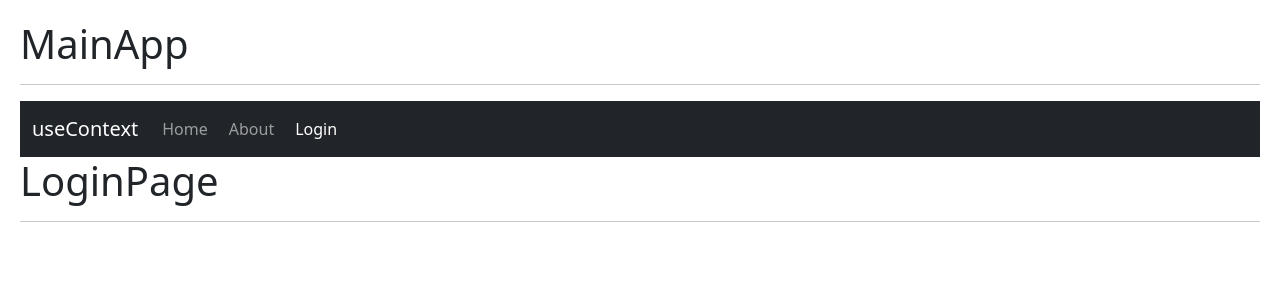
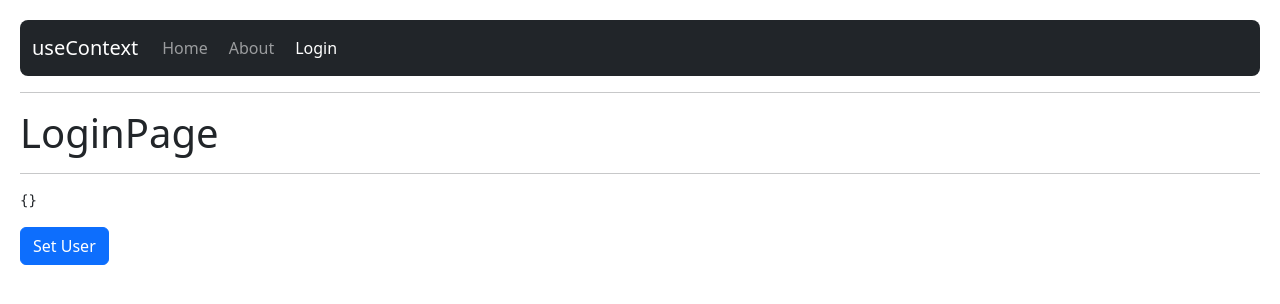
Before and after one commit to mondev811/hooks, a React (Vite) app: page /login in a window 1280 px wide. Shown: the top 304 px of the page. Built offline with nearby package versions, Linux system fonts and the light colour scheme.

Commit message:
Add useContext

```diff
--- a/src/09-useContext/LoginPage.jsx
+++ b/src/09-useContext/LoginPage.jsx
@@ -1,10 +1,27 @@
-import React from "react";
+import React, { useContext } from "react";
+import { UserContext } from "./context/UserContext";
 
 export const LoginPage = () => {
+  const { user, setUser } = useContext(UserContext);
+  const newUser = {
+    id: 10,
+    name: "Monica",
+    email: "monica@bestdev.com",
+  };
+
   return (
     <>
       <h1>LoginPage</h1>
       <hr />
+      <pre>{JSON.stringify(user, null, 2)}</pre>
+      <button
+        className="btn btn-primary"
+        onClick={() =>
+          setUser({ id: 123, name: "Raul", email: "raul@bestmusic.com" })
+        }
+      >
+        Set User
+      </button>
     </>
   );
 };
--- a/src/09-useContext/MainApp.jsx
+++ b/src/09-useContext/MainApp.jsx
@@ -1,13 +1,13 @@
 import React from "react";
 import { Navigate, Route, Routes } from "react-router-dom";
 import { AboutPage, HomePage, LoginPage, NavBar } from ".";
+import { UserProvider } from "./context/UserProvider";
 
 export const MainApp = () => {
   return (
-    <>
-      <h1>MainApp</h1>
+    <UserProvider>
+      <NavBar />
       <hr />
-      <NavBar />
 
       <Routes>
         <Route path="/" element={<HomePage />} />
@@ -17,6 +17,6 @@ export const MainApp = () => {
         {/* <Route path="/*" element={<LoginPage />} /> */}
         <Route path="/*" element={<Navigate to="/about" />} />
       </Routes>
-    </>
+    </UserProvider>
   );
 };
--- a/src/09-useContext/NavBar.jsx
+++ b/src/09-useContext/NavBar.jsx
@@ -10,7 +10,7 @@ export const NavBar = () => {
     //   <Link to="/login">Login</Link>
     // </>
 
-    <nav className="navbar navbar-expand-lg navbar-dark bg-dark">
+    <nav className="navbar navbar-expand-lg navbar-dark bg-dark rounded-3">
       <div className="container-fluid">
         <NavLink className="navbar-brand" to="#">
           useContext
--- /dev/null
+++ b/src/09-useContext/context/UserContext.jsx
@@ -0,0 +1,3 @@
+import { createContext } from "react";
+
+export const UserContext = createContext();
--- /dev/null
+++ b/src/09-useContext/context/UserProvider.jsx
@@ -0,0 +1,11 @@
+import React, { useState } from "react";
+import { UserContext } from "./UserContext";
+
+export const UserProvider = ({ children }) => {
+  const [user, setUser] = useState({});
+  return (
+    <UserContext.Provider value={{ user, setUser }}>
+      {children}
+    </UserContext.Provider>
+  );
+};
```
